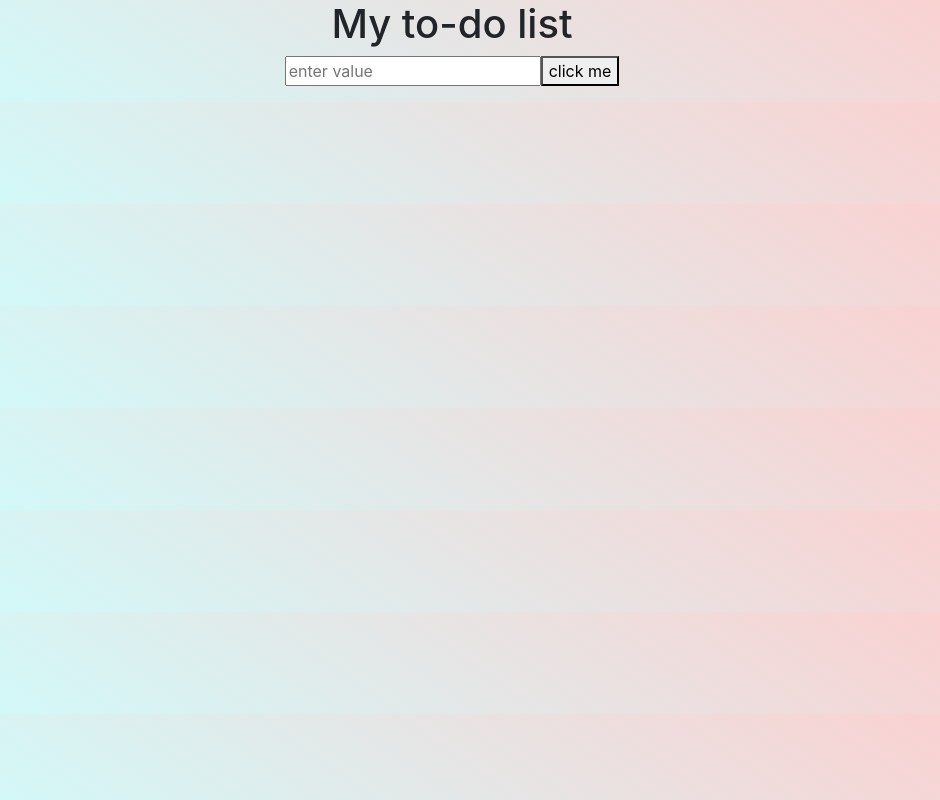
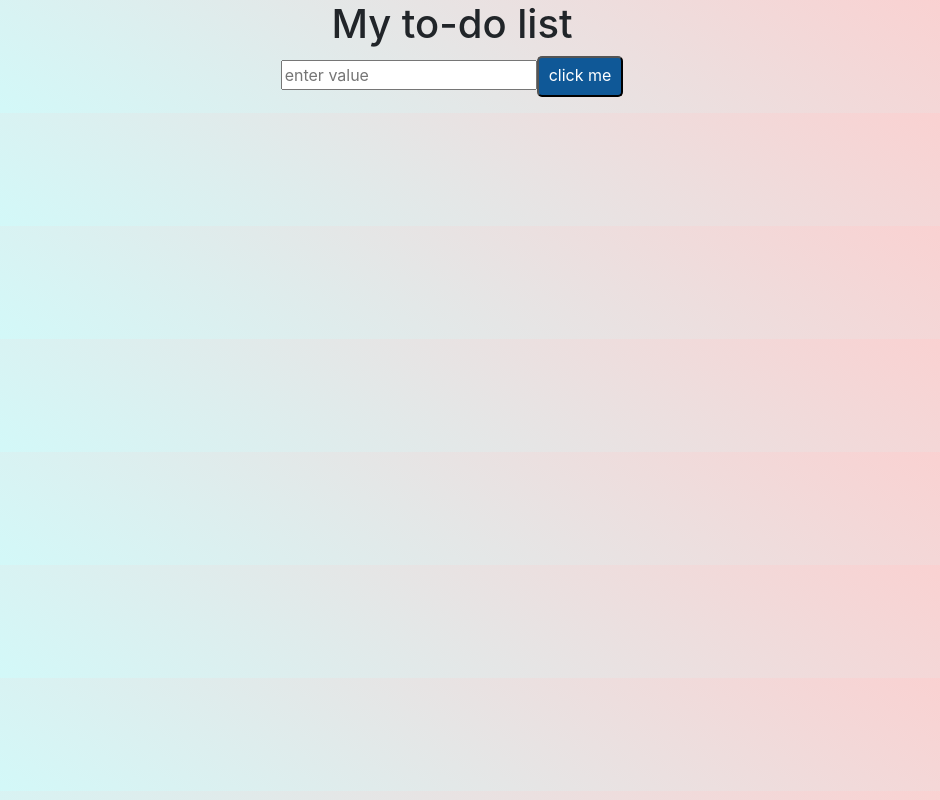
Before and after one commit to josueJURE/ReactToDoList, a React (Create React App) app: page / in a window 1280 px wide. Shown: the whole page, without its empty margins (188-1128 px from the left). Built offline with nearby package versions, Linux system fonts and the light colour scheme.

Commit message:
change button design, add button:hover, use @keyframes

```diff
--- a/src/components/App.css
+++ b/src/components/App.css
@@ -1,8 +1,10 @@
 
 li .to-do-item {
+  transform: skewX(-24deg);
   width: 245px;
   height: 200px;
   border: 1px solid #ccc;
   border-radius: 5px;
   list-style: none;
+
 }
--- a/src/index.css
+++ b/src/index.css
@@ -18,6 +18,7 @@ text-align: center;
 
 
 li {
+  transform: skewX(-24deg);
   width: 145px;
   height: 50px;
   border: 1px solid #ccc;
@@ -27,3 +28,24 @@ li {
   text-align: center;
   box-shadow: 0 10px 20px rgba(0,0,0,0.19), 0 6px 6px rgba(0,0,0,0.23);
 }
+
+button {
+  border-radius: 5px;
+  color: white;
+  background-color: #0F5897;
+  padding: 5px 10px 8px 10px;
+}
+button:hover {
+  animation-name: background-color;
+  animation-duration: 500ms;
+  animation-fill-mode: forwards;
+}
+@keyframes background-color {
+  100% {
+    background-color: #4791d0;
+  }
+}
+
+input {
+
+}
```
